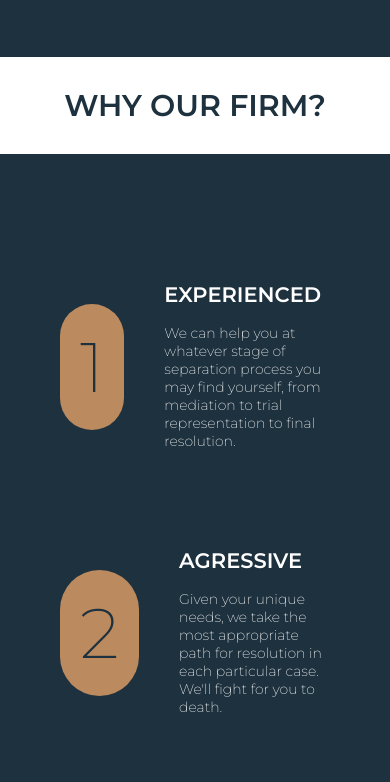
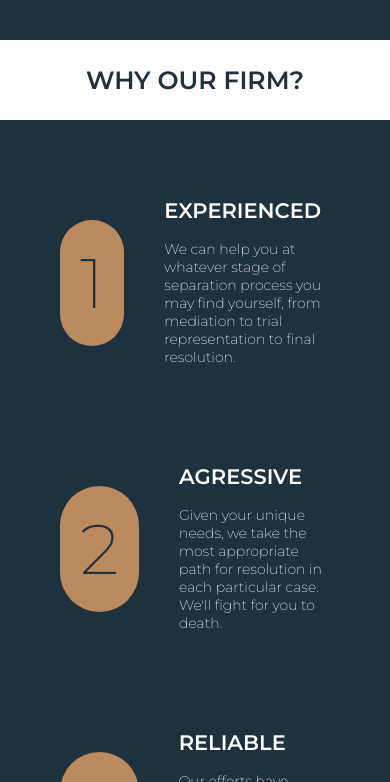
Before and after one commit to OlgaLightning/specter-and-partners, a plain HTML site: page index.html in a window 390 px wide. Shown: the part 1218-2000 px from the top of the page. Drawn offline with Linux system fonts and the light colour scheme.

Commit message:
Update style.css

```diff
--- a/style.css
+++ b/style.css
@@ -177,7 +177,15 @@ a {
         height: 300px;
     }
 
+    .section-reason {
+        padding: 30px;
+    }
+
     .services {
         padding: 20px;
     }
+
+    .heading {
+        font-size: 25px;
+    }
 }
```
